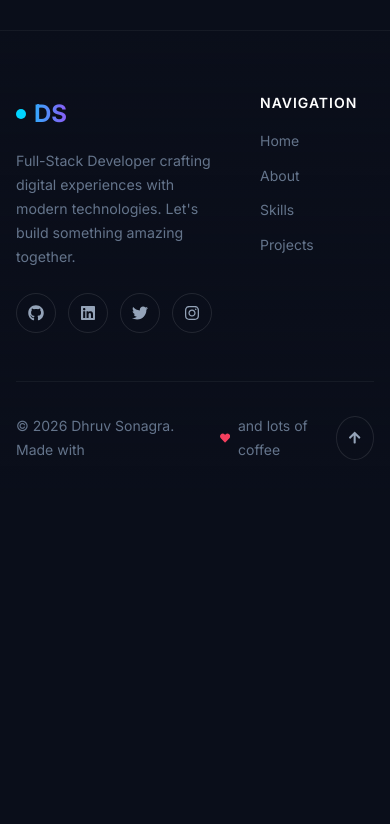
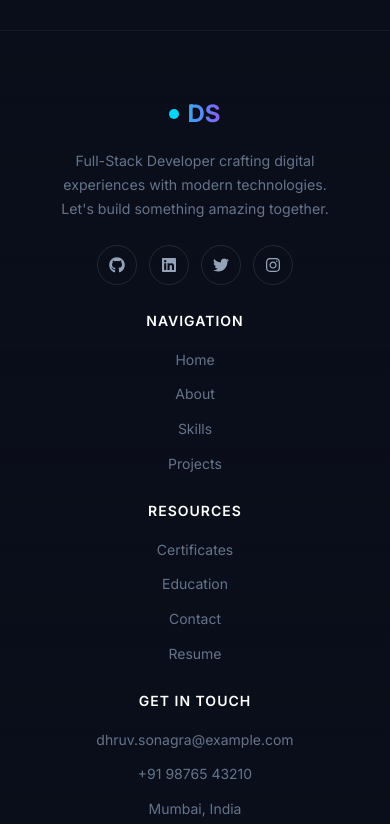
Before and after one commit to dhruv2311-dot/DhruvPortfolio, a React (Vite) app: page /contact in a window 390 px wide. Shown: the part 1890-2714 px from the top of the page. Before the commit the page ends 2384 px from the top, so only its background shows below. Built offline with nearby package versions, Linux system fonts and the light colour scheme.

Commit message:
fix(footer): resolve layout overrides for mobile display

```diff
--- a/src/components/Footer.css
+++ b/src/components/Footer.css
@@ -1,148 +1,86 @@
-.footer {
-  position: relative;
-  background: var(--color-bg-secondary);
-  border-top: 1px solid var(--glass-border);
-  padding: var(--spacing-2xl) 0 var(--spacing-lg);
-  margin-top: var(--spacing-2xl);
+/* ===================================
+   FOOTER - FULLY RESPONSIVE
+   =================================== */
+
+/* Footer Grid - 4 columns on desktop */
+.footer-grid {
+  display: grid;
+  grid-template-columns: 2fr 1fr 1fr 1fr;
+  gap: 3rem;
+  margin-bottom: 3rem;
 }
 
-.footer-container {
-  max-width: 1400px;
-  margin: 0 auto;
-  padding: 0 var(--spacing-lg);
+@media (max-width: 1024px) {
+  .footer-grid {
+    grid-template-columns: 1fr 1fr;
+    gap: 2rem;
+  }
 }
 
-.footer-content {
+@media (max-width: 600px) {
+  .footer-grid {
+    grid-template-columns: 1fr;
+    gap: 1.75rem;
+    text-align: center;
+  }
+
+  .footer-grid > div:first-child {
     display: flex;
     flex-direction: column;
     align-items: center;
-  gap: var(--spacing-xl);
-  margin-bottom: var(--spacing-xl);
   }
 
-/* Footer Brand */
-.footer-brand {
-  text-align: center;
+  /* Center social icons */
+  .footer-grid > div:first-child > div {
+    justify-content: center;
+  }
 }
 
-.footer-brand h3 {
-  font-size: 2rem;
-  margin-bottom: var(--spacing-xs);
-  font-family: var(--font-heading);
+/* Bottom Bar - flex row on desktop, column on mobile */
+.footer-bottom-bar {
+  display: flex;
+  justify-content: space-between;
+  align-items: center;
+  padding-top: 2rem;
+  border-top: 1px solid rgba(255, 255, 255, 0.05);
+  gap: 1rem;
 }
 
-.footer-brand p {
-  color: var(--color-text-secondary);
-  font-size: 1rem;
+@media (max-width: 600px) {
+  .footer-bottom-bar {
+    flex-direction: column;
+    text-align: center;
+    gap: 1.25rem;
+  }
+}
+
+/* ===================================
+   LEGACY / UNUSED CLASSES (kept)
+   =================================== */
+.footer {
+  position: relative;
+  border-top: 1px solid rgba(255, 255, 255, 0.05);
+}
+
+.footer-bottom p {
   margin: 0;
 }
 
-/* Social Links */
-.footer-social {
-  display: flex;
-  gap: var(--spacing-md);
-}
-
 .social-link {
-  width: 50px;
-  height: 50px;
+  width: 40px;
+  height: 40px;
   display: flex;
   align-items: center;
   justify-content: center;
-  background: var(--color-bg-tertiary);
-  border: 1px solid var(--glass-border);
-  border-radius: var(--radius-md);
-  color: var(--color-text-primary);
-  font-size: 1.5rem;
-  transition: all var(--transition-normal);
+  border-radius: 50%;
+  border: 1px solid rgba(255, 255, 255, 0.1);
+  color: #94a3b8;
+  font-size: 1rem;
+  transition: all 0.3s ease;
   text-decoration: none;
 }
 
 .social-link:hover {
-  background: var(--gradient-primary);
-  border-color: transparent;
-  box-shadow: var(--glow-primary);
+  border-color: #00d4ff;
+  color: #00d4ff;
 }
-
-/* Footer Bottom */
-.footer-bottom {
-  text-align: center;
-  padding-top: var(--spacing-lg);
-  border-top: 1px solid var(--glass-border);
-}
-
-.footer-bottom p {
-  color: var(--color-text-muted);
-  font-size: 0.9375rem;
-  margin: var(--spacing-xs) 0;
-}
-
-.footer-tagline {
-  font-style: italic;
-}
-
-/* Scroll to Top Button */
-.scroll-to-top {
-  position: fixed;
-  bottom: 2rem;
-  right: 2rem;
-  width: 50px;
-  height: 50px;
-  background: var(--gradient-primary);
-  border: none;
-  border-radius: var(--radius-md);
-  color: var(--color-text-primary);
-  font-size: 1.25rem;
-  cursor: pointer;
-  box-shadow: var(--glow-primary);
-  z-index: 100;
-  display: flex;
-  align-items: center;
-  justify-content: center;
-  transition: all var(--transition-normal);
-}
-
-.scroll-to-top:hover {
-  box-shadow: var(--glow-secondary);
-}
-
-/* Responsive */
-@media (min-width: 768px) {
-  .footer-content {
-    flex-direction: row;
-    justify-content: space-between;
-  }
-
-  .footer-brand {
-    text-align: left;
-  }
-
-  .footer-bottom {
-    display: flex;
-    justify-content: space-between;
-    align-items: center;
-  }
-}
-
-@media (max-width: 768px) {
-  .footer {
-    padding: var(--spacing-xl) 0 var(--spacing-md);
-  }
-
-  .footer-container {
-    padding: 0 var(--spacing-md);
-  }
-
-  .scroll-to-top {
-    bottom: 1.5rem;
-    right: 1.5rem;
-    width: 45px;
-    height: 45px;
-  }
-
-  .social-link {
-    width: 45px;
-    height: 45px;
-    font-size: 1.25rem;
-  }
-}
--- a/src/components/Footer.jsx
+++ b/src/components/Footer.jsx
@@ -49,12 +49,7 @@ const Footer = () => {
     }}>
       <div className="container">
         {/* Main Footer Content */}
-        <div style={{
-          display: 'grid',
-          gridTemplateColumns: '2fr 1fr 1fr 1fr',
-          gap: '3rem',
-          marginBottom: '3rem'
-        }}>
+        <div className="footer-grid">
           {/* Brand Column */}
           <div>
             <Link to="/" style={{
@@ -225,13 +220,7 @@ const Footer = () => {
         </div>
 
         {/* Bottom Bar */}
-        <div style={{
-          display: 'flex',
-          justifyContent: 'space-between',
-          alignItems: 'center',
-          paddingTop: '2rem',
-          borderTop: '1px solid rgba(255, 255, 255, 0.05)'
-        }}>
+        <div className="footer-bottom-bar">
           <p style={{
             fontSize: '0.875rem',
             color: '#64748b',
```
Lines whose indentation alone changed are shown as unchanged.
